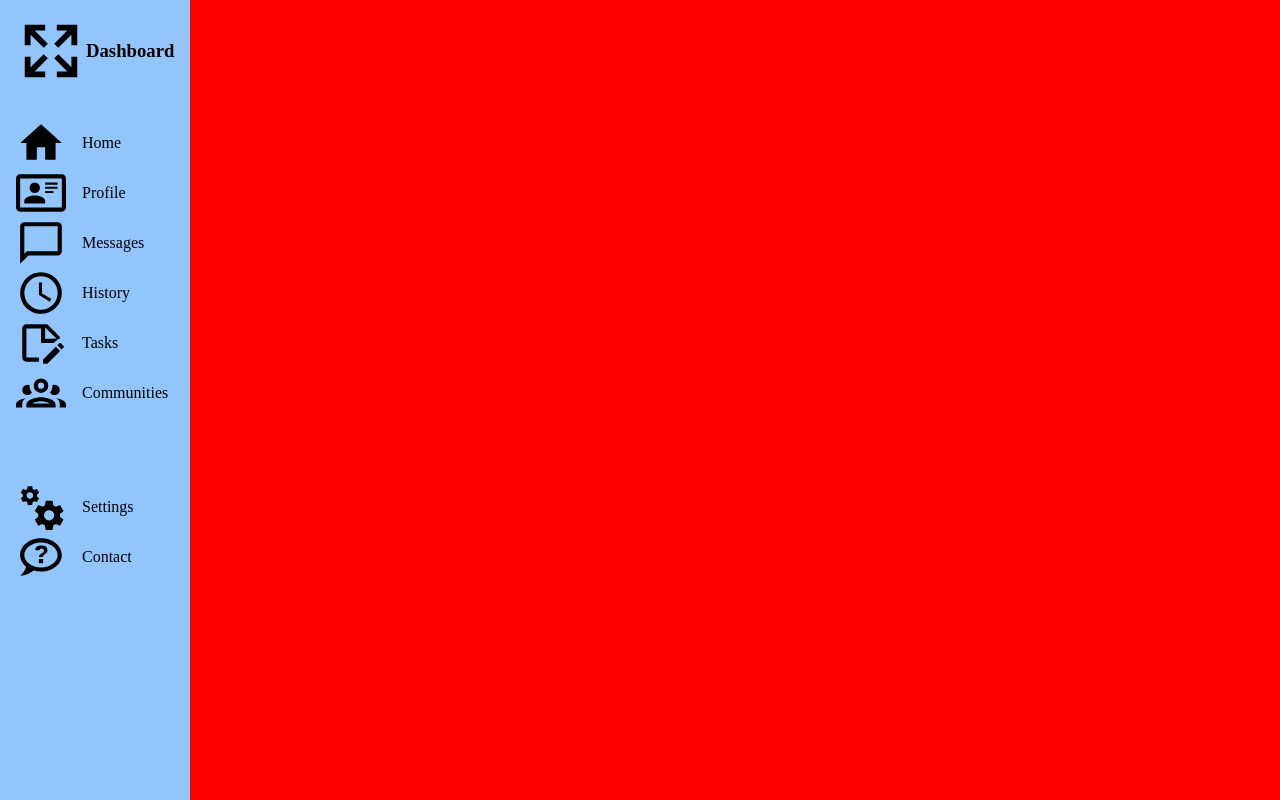
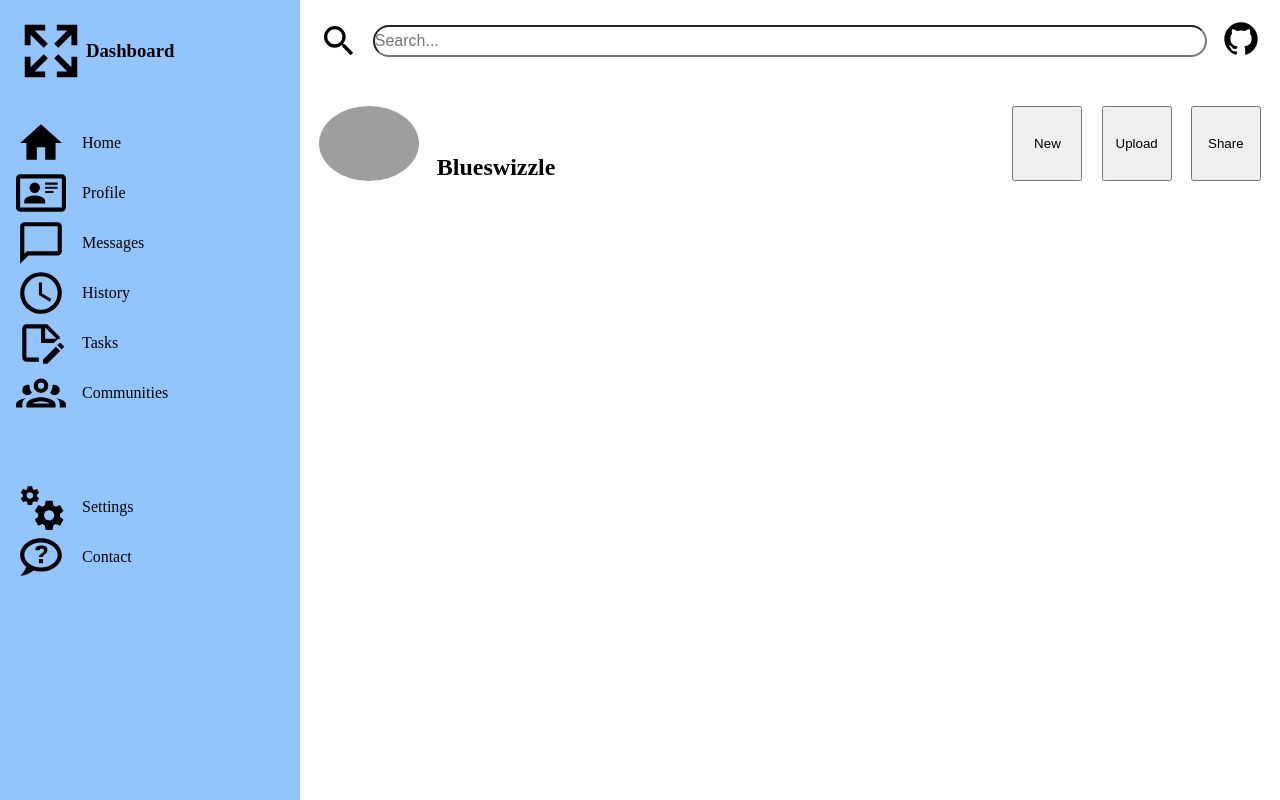
Before and after one commit to blueswizzle/odin-admin-dashboard, a plain HTML site: page index.html in a window 1280 px wide. Shown: the top 800 px of the page. Drawn offline with Linux system fonts and the light colour scheme; grey boxes are pictures that could not be loaded.

Commit message:
Added more images for the layout. Also finished the search bar, and worked on the username area.

```diff
--- a/index.html
+++ b/index.html
@@ -56,7 +56,27 @@
                 </ul>
             </div>
         </div>
-        <div class="right-hand-side"></div>
+        <div class="right-hand-side">
+            <div class="search-area">
+                <img src="images/search.svg" alt="Search">
+                <input type="search" name="search-bar" id="search-bar" placeholder="Search...">
+                <a href="">
+                    <img src="images/github.svg" alt="Git">
+                </a>
+            </div>
+
+
+            <div class="profile-info">
+                <div class="username">
+                    <img src="images/sukuna-gif.gif" alt="">
+                    <h2>Blueswizzle</h2>
+                </div>
+                <button>New</button>
+                <button>Upload</button>
+                <button>Share</button>
+            </div>
+
+        </div>
     </div>
 
 </body>
--- a/style.css
+++ b/style.css
@@ -7,9 +7,13 @@
     --dashboard: #93c5fd;
 }
 
+body{
+    height: 100vw;
+}
+
 .main-page{
     display: flex;
-    height: 100vw;
+    height: 100%;
 }
 
 
@@ -19,8 +23,8 @@
 
 .dashboard-menu{
     background-color: var(--dashboard);
-
     padding: 1rem;
+    width: 300px;
 }
 
 .dash-heading{
@@ -57,5 +61,50 @@ li img{
 
 .right-hand-side{
     flex-grow: 1;
-    background-color: red;
+
 }
+
+.search-area{
+    display: flex;
+    padding: 1.2rem;
+    align-items: center;
+}
+.search-area img{
+    width: 40px;
+
+}
+.search-area input{
+    border-radius: 1.25em;
+    cursor: text;
+    flex: 1;
+    font-size: 1em;
+    height: 2rem;
+    margin: 0rem 0.85rem;
+}
+
+.profile-info{
+    display: flex;
+    justify-content: center;
+    margin-top: 1.5rem;
+    padding: 0rem 1.2rem;
+    gap: 1.2rem;
+}
+
+.profile-info img{
+    width: 100px;
+    border-radius: 100%;
+
+}
+.username{
+    flex: 1;
+    display: flex;
+    align-items: end;
+}
+
+.username h2{
+    margin-left: 1.1rem;
+}
+.profile-info button{
+    width: 70px;
+
+}
```
Also changed, not shown: images/github.svg (added), images/notifications.svg (added), images/search.svg (added), 2 other files.
